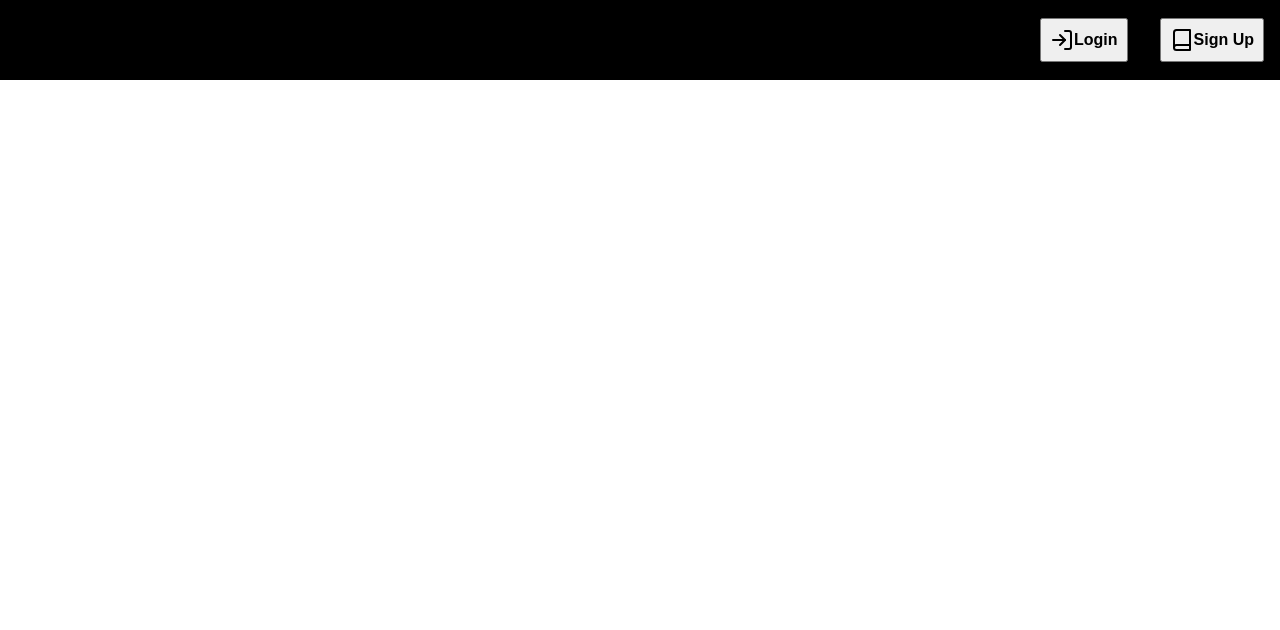
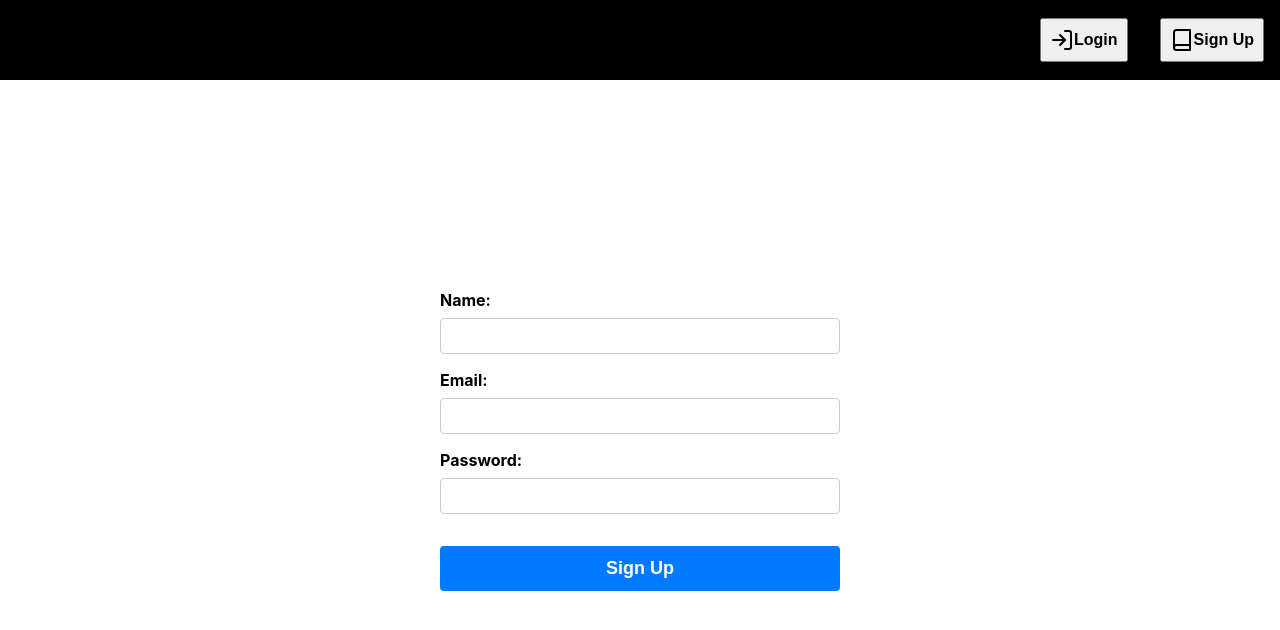
Before and after one commit to kiranmk3331/React-app, a React (Create React App) app: page /signup in a window 1280 px wide. Before the commit this address had no page. Shown: the top 630 px of the page. Built offline with nearby package versions, Linux system fonts and the light colour scheme.

Commit message:
Add signup page

```diff
--- a/src/components/Navbar.js
+++ b/src/components/Navbar.js
@@ -5,17 +5,21 @@ export const Navbar = () => {
   return (
     <div className="navbar">
       <div className="login">
+        <a href="/login">
           <button>
             <LogIn />
             Login
           </button>
+        </a>
       </div>
+      <a href="/signup">
         <div className="signup">
           <button>
             <Book />
             Sign Up
           </button>
         </div>
+      </a>
     </div>
   );
 };
--- /dev/null
+++ b/src/components/SignUp.js
@@ -0,0 +1,40 @@
+import React, { useState } from 'react'
+
+export const SignUp = () => {
+  const [name, setName] = useState("");
+  const [email, setEmail] = useState("");
+  const [password, setPassword] = useState("");
+
+  const handleSubmit = (event) => {
+    event.preventDefault();
+
+
+  };
+
+  return (
+    <form className="signup-form" onSubmit={handleSubmit}>
+      <label htmlFor="name">Name:</label>
+      <input
+        type="text"
+        value={name}
+        onChange={(event) => setName(event.target.value)}
+      />
+
+      <label htmlFor="email">Email:</label>
+      <input
+        type="email"
+        value={email}
+        onChange={(event) => setEmail(event.target.value)}
+      />
+
+      <label htmlFor="password">Password:</label>
+      <input
+        type="password"
+        value={password}
+        onChange={(event) => setPassword(event.target.value)}
+      />
+
+      <button type="submit">Sign Up</button>
+    </form>
+  );
+}
--- a/src/components/routes/AppRoutes.js
+++ b/src/components/routes/AppRoutes.js
@@ -4,6 +4,7 @@ import LoginPage from "../LoginPage";
 import ProtectedRoute from "./ProtectedRoute";
 import { Home } from "../Home";
 import { MyContext } from "../../App";
+import { SignUp } from "../SignUp";
 
 export const AppRoutes = () => {
   const { isAuthenticated } = useContext(MyContext);
@@ -21,6 +22,7 @@ export const AppRoutes = () => {
           }
         />
         <Route path="/login" element={<LoginPage />} />
+        <Route path="/signup" element={<SignUp />} />
       </Routes>
     </Router>
   );
--- a/src/styles/App.scss
+++ b/src/styles/App.scss
@@ -18,16 +18,21 @@
   button {
     display: flex;
     align-items: center;
-    padding: .5rem;
+    padding: 0.5rem;
     font-size: medium;
     font-weight: bolder;
+    cursor: pointer;
   }
 }
 
-.login{
+.login {
   display: flex;
   align-items: center;
 }
 
+a {
+  text-decoration: none;
+}
 
-@import './login.scss'
+@import "./login.scss";
+@import "./signup.scss";
--- /dev/null
+++ b/src/styles/signup.scss
@@ -0,0 +1,38 @@
+.signup-form {
+  max-width: 400px;
+  margin: 0 auto;
+  display: flex;
+  flex-direction: column;
+  justify-content: center;
+  min-height: 90vh;
+
+  label {
+    display: block;
+    margin-bottom: 8px;
+    font-weight: bold;
+  }
+
+  input {
+    display: block;
+    width: 100%;
+    padding: 8px;
+    margin-bottom: 16px;
+    border: 1px solid #ccc;
+    border-radius: 4px;
+    font-size: 16px;
+  }
+
+  button {
+    display: block;
+    width: 100%;
+    padding: 12px;
+    margin-top: 16px;
+    background-color: #007bff;
+    color: #fff;
+    border: none;
+    border-radius: 4px;
+    font-size: 18px;
+    font-weight: bold;
+    cursor: pointer;
+  }
+}
```
Lines whose indentation alone changed are shown as unchanged.
